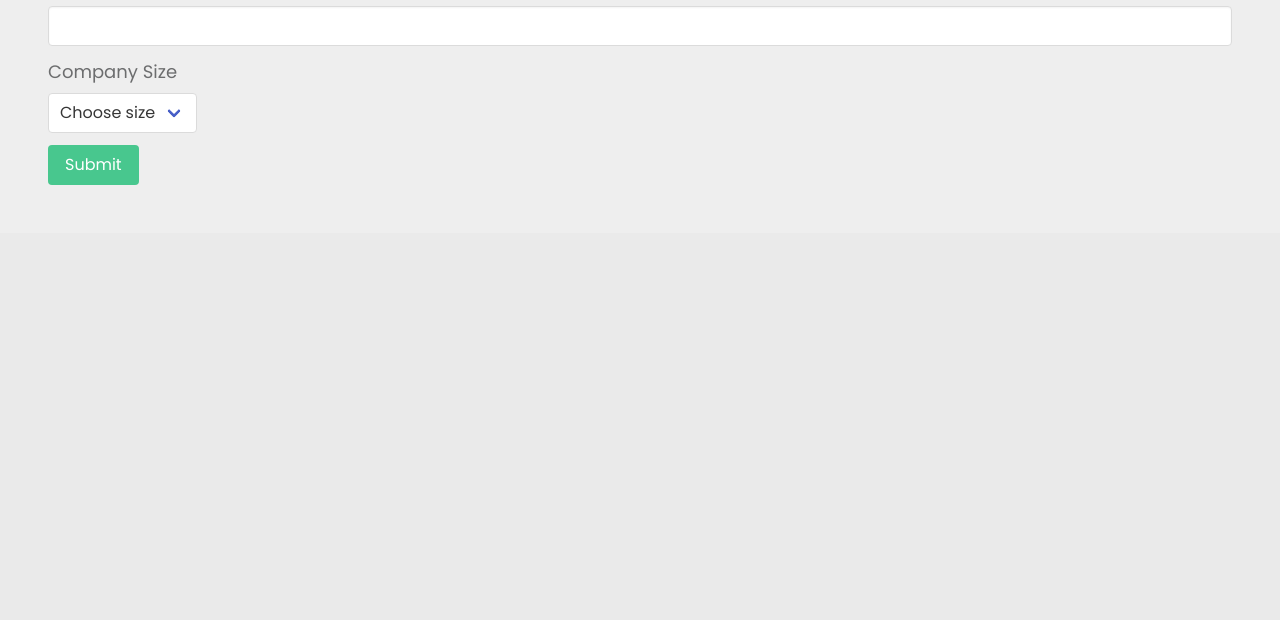
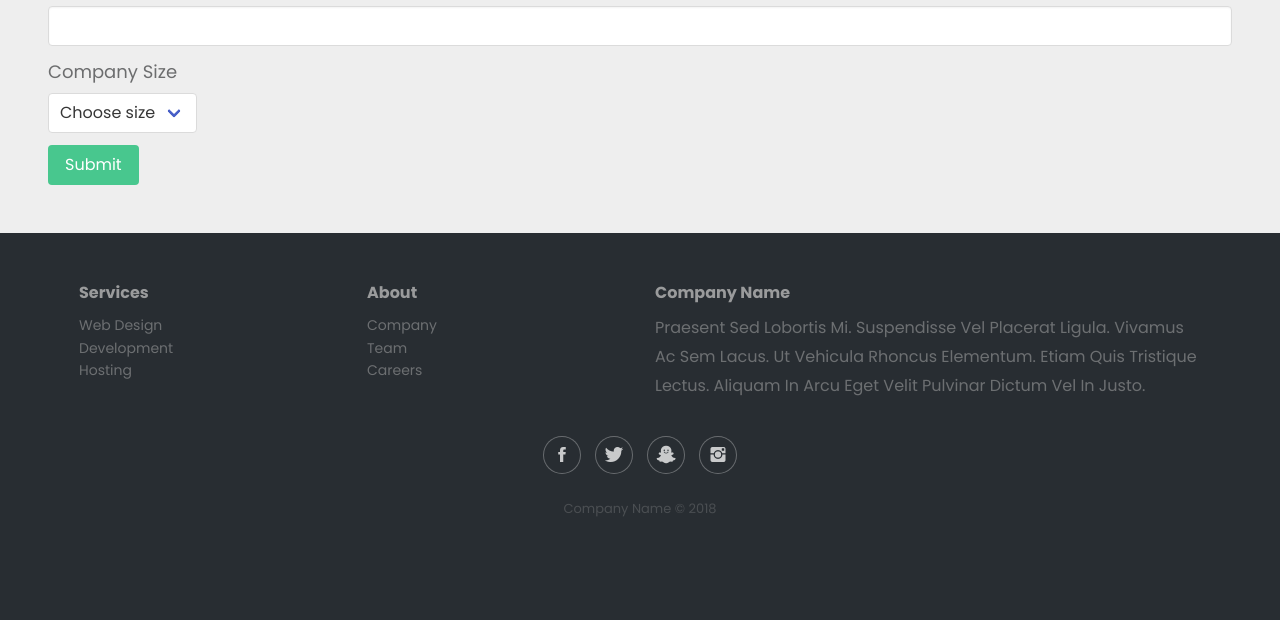
Before and after one commit to jodieritchie/EventsBoard, a Django app: page /jobs/add/ in a window 1280 px wide. Shown: the part 994-1614 px from the top of the page. Before the commit the page ends 1179 px from the top, so only its background shows below. Run offline with Django 3.2, Linux system fonts and the light colour scheme; some libraries are stand-ins or nearby versions.

Commit message:
add footer

```diff
--- /dev/null
+++ b/myvenv/events_jobs/apps/core/static/css/footer.css
@@ -0,0 +1,89 @@
+.footer-dark {
+    padding:50px 0;
+    color:#f0f9ff;
+    background-color:#282d32;
+  }
+
+  .footer-dark h3 {
+    margin-top:0;
+    margin-bottom:12px;
+    font-weight:bold;
+    font-size:16px;
+  }
+
+  .footer-dark ul {
+    padding:0;
+    list-style:none;
+    line-height:1.6;
+    font-size:14px;
+    margin-bottom:0;
+  }
+
+  .footer-dark ul a {
+    color:inherit;
+    text-decoration:none;
+    opacity:0.6;
+  }
+
+  .footer-dark ul a:hover {
+    opacity:0.8;
+  }
+
+  @media (max-width:767px) {
+    .footer-dark .item:not(.social) {
+      text-align:center;
+      padding-bottom:20px;
+    }
+  }
+
+  .footer-dark .item.text {
+    margin-bottom:36px;
+  }
+
+  @media (max-width:767px) {
+    .footer-dark .item.text {
+      margin-bottom:0;
+    }
+  }
+
+  .footer-dark .item.text p {
+    opacity:0.6;
+    margin-bottom:0;
+  }
+
+  .footer-dark .item.social {
+    text-align:center;
+  }
+
+  @media (max-width:991px) {
+    .footer-dark .item.social {
+      text-align:center;
+      margin-top:20px;
+    }
+  }
+
+  .footer-dark .item.social > a {
+    font-size:20px;
+    width:36px;
+    height:36px;
+    line-height:36px;
+    display:inline-block;
+    text-align:center;
+    border-radius:50%;
+    box-shadow:0 0 0 1px rgba(255,255,255,0.4);
+    margin:0 8px;
+    color:#fff;
+    opacity:0.75;
+  }
+
+  .footer-dark .item.social > a:hover {
+    opacity:0.9;
+  }
+
+  .footer-dark .copyright {
+    text-align:center;
+    padding-top:24px;
+    opacity:0.3;
+    font-size:13px;
+    margin-bottom:0;
+  }
--- a/myvenv/events_jobs/apps/core/templates/base.html
+++ b/myvenv/events_jobs/apps/core/templates/base.html
@@ -10,8 +10,11 @@
     <link rel="stylesheet" type="text/css" href="{% static '/css/main.css' %}">
     <link rel="stylesheet" href="https://cdn.jsdelivr.net/npm/bulma@0.9.0/css/bulma.min.css">
     <link rel="stylesheet" href="https://fonts.googleapis.com/css?family=Open+Sans:400,600" />
+    <link rel='stylesheet' href='https://cdnjs.cloudflare.com/ajax/libs/twitter-bootstrap/4.1.3/css/bootstrap.min.css'>
+    <link rel='stylesheet' href='https://cdnjs.cloudflare.com/ajax/libs/ionicons/2.0.1/css/ionicons.min.css'>
     <link rel="stylesheet" href="{% static '/css/bootstrap.min.css' %}">
     <link rel="stylesheet" href="{% static '/css/style.css' %}">
+    <link rel="stylesheet" href="{% static '/css/footer.css' %}">
 </head>
 
 <body>
@@ -71,6 +74,44 @@
     {% block scripts %}
     {% endblock %}
 
+    <!-- Footer -->
+    <div class="footer-dark">
+        <footer>
+            <div class="container">
+                <div class="row">
+                    <div class="col-sm-6 col-md-3 item">
+                        <h3>Services</h3>
+                        <ul>
+                            <li><a href="#">Web design</a></li>
+                            <li><a href="#">Development</a></li>
+                            <li><a href="#">Hosting</a></li>
+                        </ul>
+                    </div>
+                    <div class="col-sm-6 col-md-3 item">
+                        <h3>About</h3>
+                        <ul>
+                            <li><a href="#">Company</a></li>
+                            <li><a href="#">Team</a></li>
+                            <li><a href="#">Careers</a></li>
+                        </ul>
+                    </div>
+                    <div class="col-md-6 item text">
+                        <h3>Company Name</h3>
+                        <p>Praesent sed lobortis mi. Suspendisse vel placerat ligula. Vivamus ac sem lacus. Ut vehicula
+                            rhoncus elementum. Etiam quis tristique lectus. Aliquam in arcu eget velit pulvinar dictum
+                            vel in justo.</p>
+                    </div>
+                    <div class="col item social"><a href="#"><i class="icon ion-social-facebook"></i></a><a href="#"><i
+                                class="icon ion-social-twitter"></i></a><a href="#"><i
+                                class="icon ion-social-snapchat"></i></a><a href="#"><i
+                                class="icon ion-social-instagram"></i></a></div>
+                </div>
+                <p class="copyright">Company Name © 2018</p>
+            </div>
+        </footer>
+    </div>
+    <!-- Footer -->
+
 </body>
 
 </html>
```
